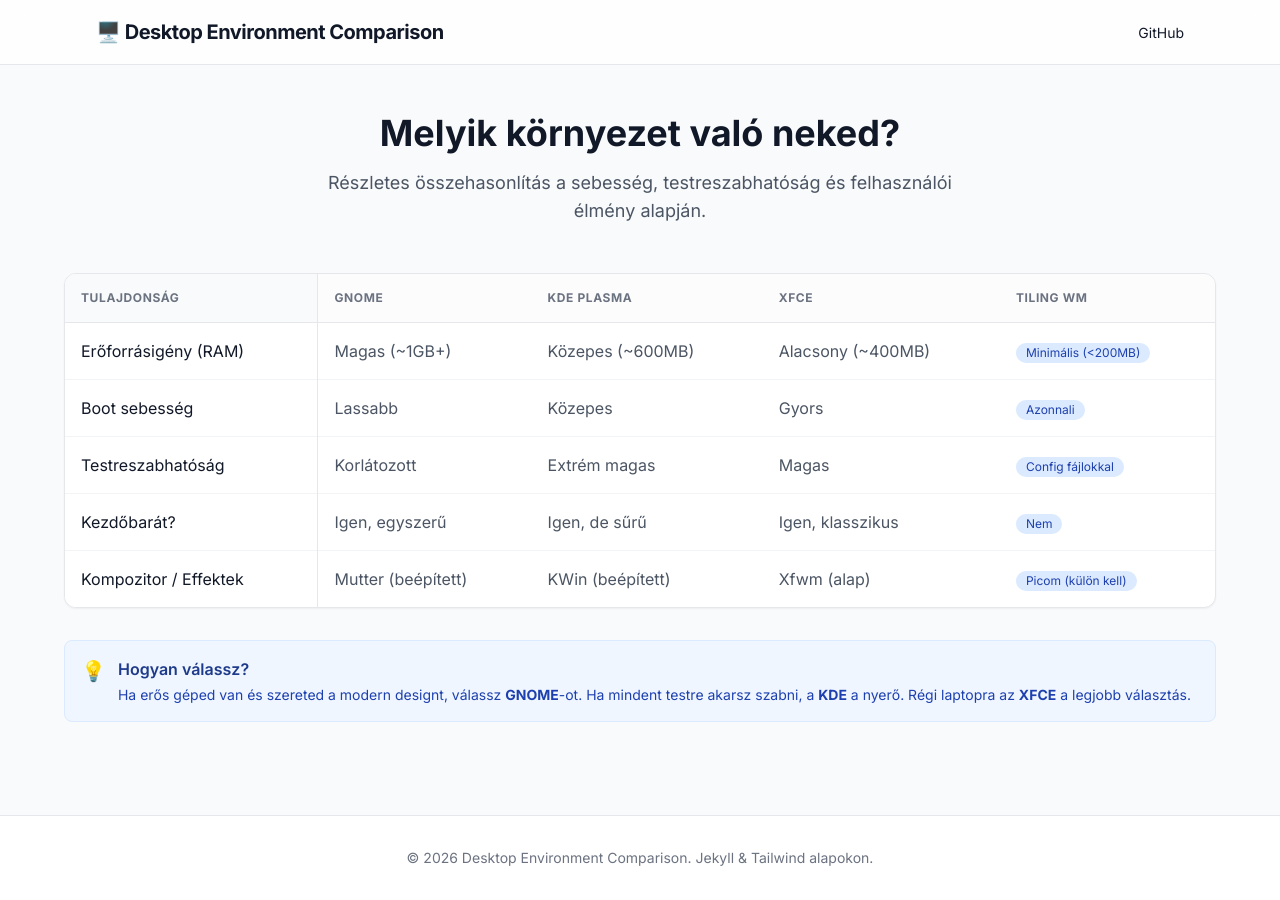
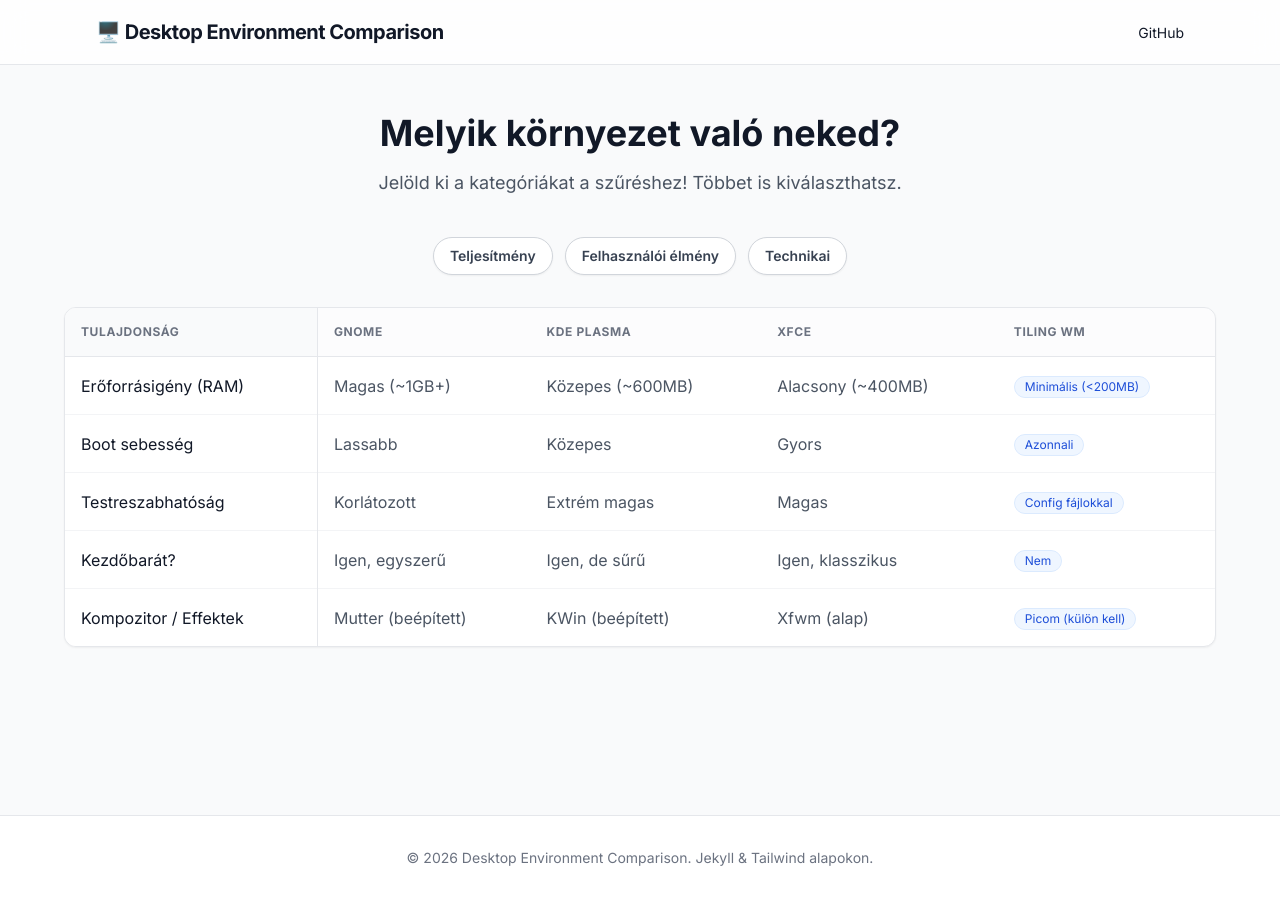
Before and after one commit to Pure-de-Arch/Pure-de-Arch.github.io, a Jekyll site: the page built from index.html, in a window 1280 px wide. Built offline with Jekyll 4.4.1, drawn with Linux system fonts in a browser that asks for light colours; nearby versions of some CDN libraries.

Commit message:
Update index.html

```diff
--- a/index.html
+++ b/index.html
@@ -3,14 +3,30 @@
 title: Asztali Környezetek Összehasonlítása
 ---
 
-<div class="text-center mb-12">
+<div class="text-center mb-10">
     <h2 class="text-3xl sm:text-4xl font-extrabold text-gray-900 mb-4">Melyik környezet való neked?</h2>
     <p class="text-lg text-gray-600 max-w-2xl mx-auto">
-        Részletes összehasonlítás a sebesség, testreszabhatóság és felhasználói élmény alapján.
+        Jelöld ki a kategóriákat a szűréshez! Többet is kiválaszthatsz.
     </p>
 </div>
 
-<div class="bg-white rounded-xl shadow-sm border border-gray-200 overflow-hidden">
+<div class="max-w-6xl mx-auto mb-8 flex flex-wrap justify-center gap-3">
+    <button onclick="clearFilters()" id="clear-btn" class="px-4 py-2 rounded-full text-sm font-semibold border transition-all duration-200 bg-gray-100 text-gray-500 border-gray-200 hover:bg-gray-200 hidden">
+        ✕ Szűrés törlése
+    </button>
+
+    {% for cat in site.data.environments.categories %}
+    <button
+        onclick="toggleFilter('{{ cat.id }}')"
+        id="btn-{{ cat.id }}"
+        class="filter-btn px-4 py-2 rounded-full text-sm font-semibold border transition-all duration-200 bg-white text-gray-700 border-gray-300 hover:border-gray-400 shadow-sm hover:shadow-md select-none"
+        data-category="{{ cat.id }}">
+        {{ cat.name }}
+    </button>
+    {% endfor %}
+</div>
+
+<div class="bg-white rounded-xl shadow-sm border border-gray-200 overflow-hidden transition-all duration-500">
     <div class="overflow-x-auto">
         <table class="w-full text-left border-collapse">
             <thead>
@@ -22,18 +38,17 @@
                     {% endfor %}
                 </tr>
             </thead>
-            <tbody class="divide-y divide-gray-100">
+            <tbody class="divide-y divide-gray-100" id="comparison-table">
                 {% for row in site.data.environments.rows %}
-                <tr class="hover:bg-gray-50 transition-colors group">
+                <tr class="table-row-item hover:bg-gray-50 transition-colors group" data-category="{{ row.category }}">
                     <td class="p-4 font-medium text-gray-900 sticky left-0 bg-white group-hover:bg-gray-50 border-r border-gray-200 shadow-[2px_0_5px_-2px_rgba(0,0,0,0.05)]">
                         {{ row.feature }}
                     </td>
-
                     <td class="p-4 text-gray-600">{{ row.gnome }}</td>
                     <td class="p-4 text-gray-600">{{ row.kde }}</td>
                     <td class="p-4 text-gray-600">{{ row.xfce }}</td>
                     <td class="p-4 text-gray-600">
-                        <span class="inline-flex items-center px-2.5 py-0.5 rounded-full text-xs font-medium bg-blue-100 text-blue-800">
+                        <span class="inline-flex items-center px-2.5 py-0.5 rounded-full text-xs font-medium bg-blue-50 text-blue-700 border border-blue-100">
                             {{ row.tiling }}
                         </span>
                     </td>
@@ -42,16 +57,78 @@
             </tbody>
         </table>
     </div>
+
+    <div id="no-results" class="hidden p-8 text-center text-gray-500">
+        Nincs a kiválasztott szűrőknek megfelelő sor.
+    </div>
 </div>
 
-<div class="mt-8 p-4 bg-blue-50 border border-blue-100 rounded-lg flex items-start gap-3">
-    <div class="text-blue-500 text-xl">💡</div>
-    <div>
-        <h4 class="font-semibold text-blue-900">Hogyan válassz?</h4>
-        <p class="text-sm text-blue-800 mt-1">
-            Ha erős géped van és szereted a modern designt, válassz <strong>GNOME</strong>-ot.
-            Ha mindent testre akarsz szabni, a <strong>KDE</strong> a nyerő.
-            Régi laptopra az <strong>XFCE</strong> a legjobb választás.
-        </p>
-    </div>
-</div>
+<script>
+    // Állapot tárolása: mely kategóriák vannak kiválasztva
+    let selectedCategories = new Set();
+
+    function toggleFilter(categoryId) {
+        const btn = document.getElementById(`btn-${categoryId}`);
+
+        // Ha már benne van, kivesszük (deaktiválás)
+        if (selectedCategories.has(categoryId)) {
+            selectedCategories.delete(categoryId);
+            // Stílus visszaállítása inaktívra
+            btn.classList.remove('bg-black', 'text-white', 'border-black');
+            btn.classList.add('bg-white', 'text-gray-700', 'border-gray-300');
+        } else {
+            // Ha nincs benne, hozzáadjuk (aktiválás)
+            selectedCategories.add(categoryId);
+            // Stílus állítása aktívra (fekete háttér, fehér szöveg - modern v0 stílus)
+            btn.classList.remove('bg-white', 'text-gray-700', 'border-gray-300');
+            btn.classList.add('bg-black', 'text-white', 'border-black');
+        }
+
+        updateTable();
+    }
+
+    function clearFilters() {
+        selectedCategories.clear();
+        // Minden gomb visszaállítása
+        document.querySelectorAll('.filter-btn').forEach(btn => {
+            btn.classList.remove('bg-black', 'text-white', 'border-black');
+            btn.classList.add('bg-white', 'text-gray-700', 'border-gray-300');
+        });
+        updateTable();
+    }
+
+    function updateTable() {
+        const rows = document.querySelectorAll('.table-row-item');
+        const clearBtn = document.getElementById('clear-btn');
+        let visibleCount = 0;
+
+        // Szűrés törlése gomb mutatása/rejtése
+        if (selectedCategories.size > 0) {
+            clearBtn.classList.remove('hidden');
+        } else {
+            clearBtn.classList.add('hidden');
+        }
+
+        rows.forEach(row => {
+            const rowCat = row.getAttribute('data-category');
+
+            // Logika:
+            // 1. Ha nincs semmi kiválasztva, mutass mindent.
+            // 2. Ha van kiválasztva, akkor mutasd, ha a sor kategóriája benne van a Set-ben.
+            if (selectedCategories.size === 0 || selectedCategories.has(rowCat)) {
+                row.style.display = '';
+                visibleCount++;
+            } else {
+                row.style.display = 'none';
+            }
+        });
+
+        // Üres állapot kezelése
+        const noResults = document.getElementById('no-results');
+        if (visibleCount === 0) {
+            noResults.classList.remove('hidden');
+        } else {
+            noResults.classList.add('hidden');
+        }
+    }
+</script>
```
